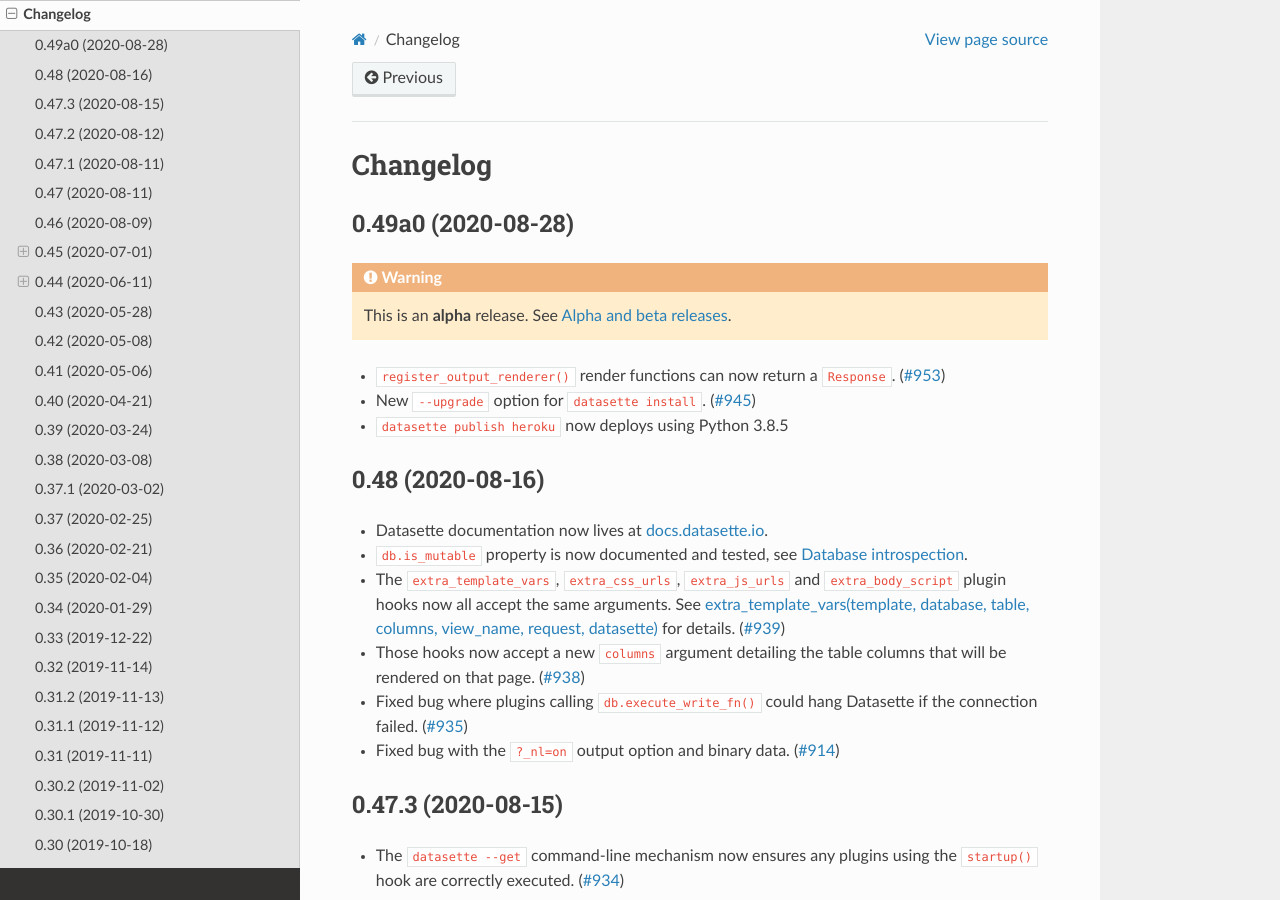
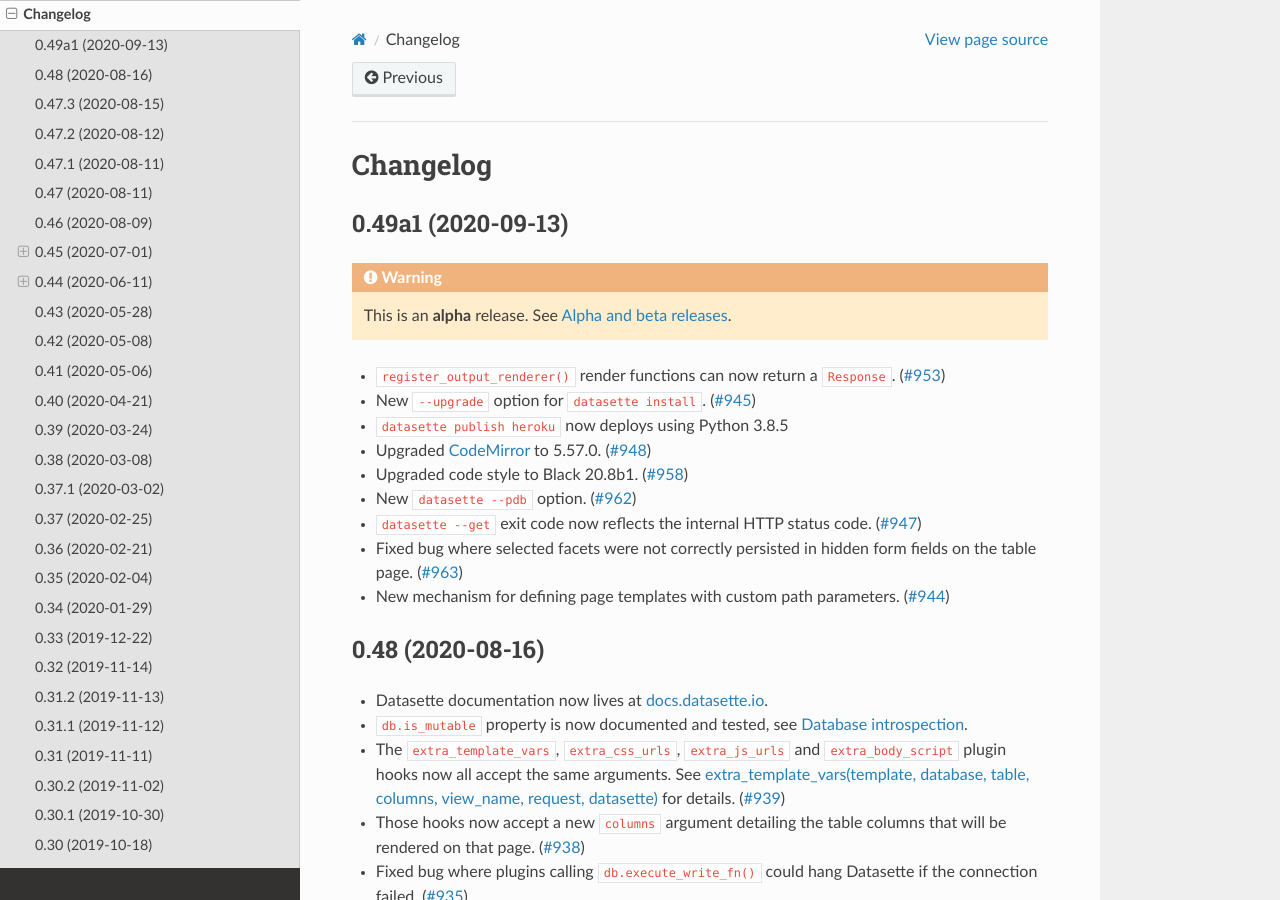
Before and after one commit to simonw/datasette, a Sphinx documentation site: the page built from docs/changelog.rst, in a window 1280 px wide and 900 px high. Built offline with Sphinx 7.4.7 and the Read the Docs theme 2.0.0, drawn with Linux system fonts in a browser that asks for light colours.

Commit message:
Release notes for 0.49a1
Refs #948 #958 #962 #947 #963 #944

```diff
--- a/docs/changelog.rst
+++ b/docs/changelog.rst
@@ -4,9 +4,9 @@
 Changelog
 =========
 
-.. _v0_49a0:
-
-0.49a0 (2020-08-28)
+.. _v0_49a1:
+
+0.49a1 (2020-09-13)
 -------------------
 
 .. warning:: This is an **alpha** release. See :ref:`contributing_alpha_beta`.
@@ -14,6 +14,12 @@
 - ``register_output_renderer()`` render functions can now return a ``Response``. (`#953 <https://github.com/simonw/datasette/issues/953>`__)
 - New ``--upgrade`` option for ``datasette install``. (`#945 <https://github.com/simonw/datasette/issues/945>`__)
 - ``datasette publish heroku`` now deploys using Python 3.8.5
+- Upgraded `CodeMirror <https://codemirror.net/>`__ to 5.57.0. (`#948 <https://github.com/simonw/datasette/issues/948>`__)
+- Upgraded code style to Black 20.8b1. (`#958 <https://github.com/simonw/datasette/issues/958>`__)
+- New ``datasette --pdb`` option. (`#962 <https://github.com/simonw/datasette/issues/962>`__)
+- ``datasette --get`` exit code now reflects the internal HTTP status code. (`#947 <https://github.com/simonw/datasette/issues/947>`__)
+- Fixed bug where selected facets were not correctly persisted in hidden form fields on the table page. (`#963 <https://github.com/simonw/datasette/issues/963>`__)
+- New mechanism for defining page templates with custom path parameters. (`#944 <https://github.com/simonw/datasette/issues/944>`__)
 
 .. _v0_48:
 
```
